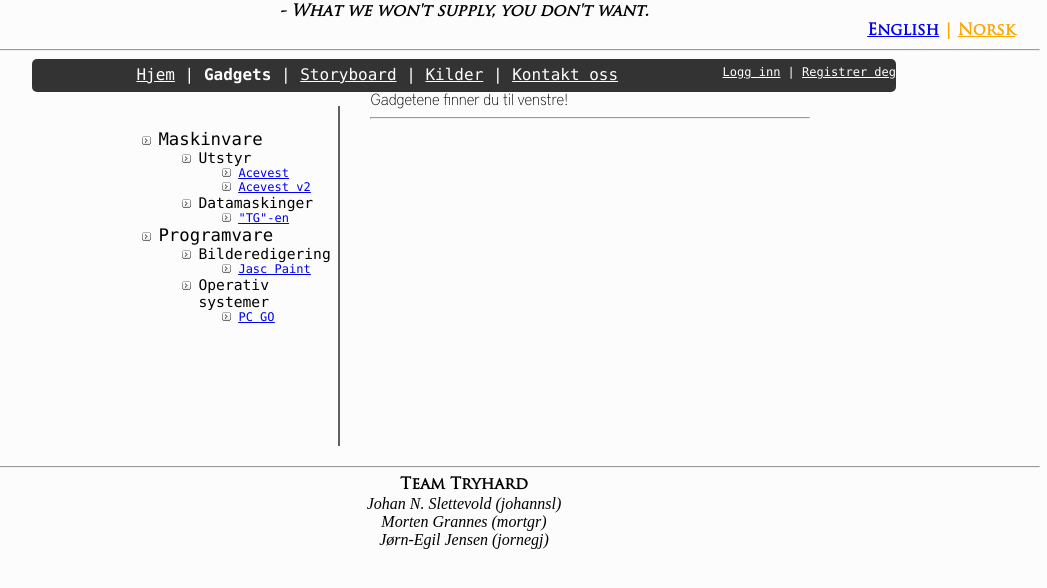
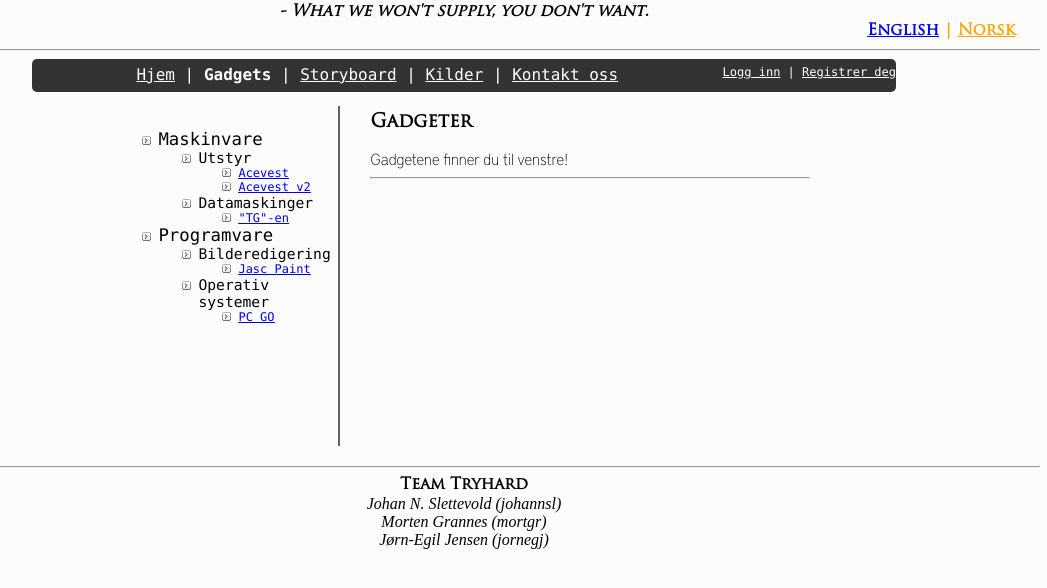
Before and after one commit to johannsl/tryhardgadgets, a plain HTML site: page no/gadgets.html in a window 1280 px wide. Shown: the part 108-696 px from the top of the page, without its empty margins (176-1223 px from the left). Drawn offline with Linux system fonts and the light colour scheme.

Commit message:
Fixed header at gadgets.html

```diff
--- a/no/gadgets.html
+++ b/no/gadgets.html
@@ -36,7 +36,7 @@
         <div id="gadget_separator"> </div>
 
         <div id="gadget_content">
-            <output id="gadgets_title" role="status" aria-live="off"></output>
+            <output id="gadgets_title" role="status" aria-live="off"><h3>Gadgeter</h3></output>
             <output id="gadget_description" role="status" aria-live="off">Gadgetene finner du til venstre!</output>
             <hr>
             <div id="shopping_cart"></div>
```
Also changed, not shown: en/gadgets.html (+1 -1 lines).
